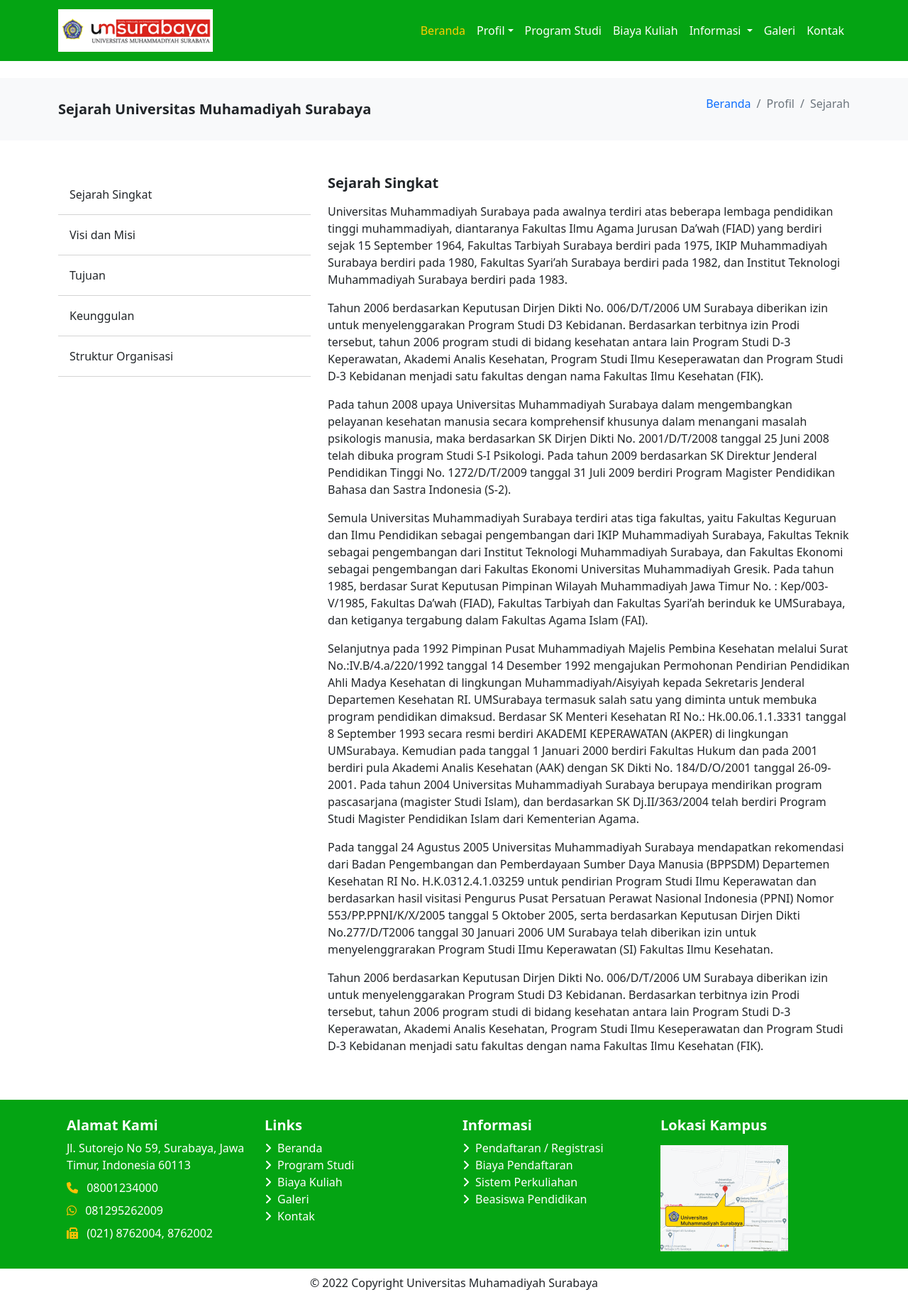
After one commit to raflifaharezi/template_kampus, a PHP site: page /pages/profil_sejarah_page.php in a window 1280 px wide. The commit adds this page. Shown: the whole page at 71% size. Run offline with PHP 8.4, Linux system fonts and the light colour scheme; some libraries are stand-ins or nearby versions.

Commit message:
commit with php

```diff
--- /dev/null
+++ b/css/font.css
@@ -0,0 +1,9 @@
+@import url('https://fonts.googleapis.com/css2?family=Inter:wght@400;500;600;700&display=swap');
+body {
+    font-family: 'Inter', serif;
+}
+
+.heading-title {
+    font-size: 20px;
+    font-weight: 700;
+}
--- /dev/null
+++ b/css/profil-style.css
@@ -0,0 +1,4 @@
+.border-list {
+    border-bottom: 0.5px solid #D4D4D4 !important;
+    /* border-top: 0.5px solid #D4D4D4 !important; */
+}
--- /dev/null
+++ b/pages/profil_sejarah_page.php
@@ -0,0 +1,242 @@
+<!DOCTYPE html>
+<html lang="en">
+
+<head>
+    <meta charset="UTF-8">
+    <meta http-equiv="X-UA-Compatible" content="IE=edge">
+    <meta name="viewport" content="width=device-width, initial-scale=1.0">
+    <link rel="stylesheet" href="../css/profil-style.css">
+    <link rel="stylesheet" href="../css/font.css">
+    <link rel="stylesheet" href="../css/color.css">
+    <link rel="stylesheet" href="https://cdnjs.cloudflare.com/ajax/libs/font-awesome/6.1.1/css/all.min.css">
+    <link href="https://cdn.jsdelivr.net/npm/bootstrap@5.0.2/dist/css/bootstrap.min.css" rel="stylesheet" integrity="sha384-EVSTQN3/azprG1Anm3QDgpJLIm9Nao0Yz1ztcQTwFspd3yD65VohhpuuCOmLASjC" crossorigin="anonymous">
+    <title>Profil | Universitas Muhamadiyah Surabaya</title>
+</head>
+
+<body>
+    <!-- START NAVIGATION  -->
+    <nav class="navbar navbar-expand-lg navbar-light bg-navbar pt-2 pb-2 background-primary">
+        <div class="container">
+            <a class="navbar-brand" href="#"><img src="../image/logo-um-surabaya.png" class="img-fluid" alt=""></a>
+            <button class="navbar-toggler" type="button" data-bs-toggle="collapse" data-bs-target="#navbarNav" aria-controls="navbarNav" aria-expanded="false" aria-label="Toggle navigation">
+        <span class="navbar-toggler-icon"></span>
+      </button>
+            <div class="collapse navbar-collapse" id="navbarNav">
+                <ul class="navbar-nav ms-auto ">
+                    <li class="nav-item text-white">
+                        <a class="nav-link active text-white" aria-current="page" href="#">Beranda</a>
+                    </li>
+                    <li class="nav-item dropdown">
+                        <a class="nav-link text-white dropdown-toggle" id="navDropdownProfil" role="button" data-bs-toggle="dropdown" aria-expanded="false" href="#">Profil</a>
+                        <ul class="dropdown-menu" aria-labelledby="navDropdownProfil">
+                            <li><a class="dropdown-item" href="#">Sejarah</a></li>
+                            <li><a class="dropdown-item" href="#">Visi dan Misi</a></li>
+                            <li><a class="dropdown-item" href="#">Tujuan</a></li>
+                            <li><a class="dropdown-item" href="#">Keunggulan</a></li>
+                            <li><a class="dropdown-item" href="#">Struktur Organisasi</a></li>
+                        </ul>
+                    </li>
+                    <li class="nav-item ">
+                        <a class="nav-link text-white" href="#">Program Studi</a>
+                    </li>
+                    <li class="nav-item">
+                        <a class="nav-link text-white" href="#">Biaya Kuliah</a>
+                    </li>
+                    <li class="nav-item dropdown">
+                        <a class="nav-link text-white dropdown-toggle" href="#" id="navbarDropdown" role="button" data-bs-toggle="dropdown" aria-expanded="false">
+                      Informasi
+                    </a>
+                        <ul class="dropdown-menu" aria-labelledby="navbarDropdown">
+                            <li><a class="dropdown-item" href="#">Penerimaan / Pendaftaran <br> Mahasiswa Baru</a></li>
+                            <li><a class="dropdown-item" href="#">Download Brosur</a></li>
+                            <li><a class="dropdown-item" href="#">Beasiswa Pendidikan</a></li>
+                            <li><a class="dropdown-item" href="#">Biaya Kuliah</a></li>
+                            <li><a class="dropdown-item" href="#">Sistem Pendidikan dan <br>Status</a></li>
+                        </ul>
+                    </li>
+                    <li class="nav-item">
+                        <a class="nav-link text-white" href="#">Galeri</a>
+                    </li>
+                    <li class="nav-item">
+                        <a class="nav-link text-white" href="#">Kontak</a>
+                    </li>
+                </ul>
+            </div>
+        </div>
+    </nav>
+    <!-- END : NAVIGATION  -->
+
+    <!-- START : BREADCRUMB -->
+    <div class="pt-4 pb-4 bg-light mt-4">
+        <div class="container">
+            <div class="row align-items-center">
+                <div class="col-md-6">
+                    <div class="fs-5 fw-bolder">Sejarah Universitas Muhamadiyah Surabaya</div>
+                </div>
+                <div class="col-md-6 mt-3 mt-md-0">
+                    <nav aria-label="breadcrumb">
+                        <ol class="breadcrumb justify-content-md-end">
+                            <li class="breadcrumb-item"><a href="#" class="text-decoration-none">Beranda</a></li>
+                            <li class="breadcrumb-item active" aria-current="page">Profil</li>
+                            <li class="breadcrumb-item active" aria-current="page">Sejarah</li>
+                        </ol>
+                    </nav>
+                </div>
+            </div>
+        </div>
+    </div>
+    <!-- END : BREADCRUMB -->
+
+    <section class="pt-5 pb-5">
+        <div class="container">
+            <div class="row">
+                <div class="col-md-4">
+                    <nav>
+                        <div class="nav-item ">
+                            <a href="#" class="nav-link active text-dark border-list pt-3 pb-3">Sejarah Singkat</a>
+                        </div>
+                        <div class="nav-item">
+                            <a href="#" class="nav-link text-dark border-list pt-3 pb-3">Visi dan Misi</a>
+                        </div>
+                        <div class="nav-item">
+                            <a href="#" class="nav-link text-dark border-list pt-3 pb-3">Tujuan</a>
+                        </div>
+                        <div class="nav-item">
+                            <a href="#" class="nav-link text-dark border-list pt-3 pb-3">Keunggulan</a>
+                        </div>
+                        <div class="nav-item">
+                            <a href="#" class="nav-link text-dark border-list pt-3 pb-3">Struktur Organisasi</a>
+                        </div>
+                    </nav>
+                </div>
+                <div class="col-md-8">
+                    <h1 class="heading-title mb-3">
+                        Sejarah Singkat
+                    </h1>
+                    <div class="main-content">
+                        <p>Universitas Muhammadiyah Surabaya pada awalnya terdiri atas beberapa lembaga pendidikan tinggi muhammadiyah, diantaranya Fakultas Ilmu Agama Jurusan Da’wah (FIAD) yang berdiri sejak 15 September 1964, Fakultas Tarbiyah Surabaya
+                            berdiri pada 1975, IKIP Muhammadiyah Surabaya berdiri pada 1980, Fakultas Syari’ah Surabaya berdiri pada 1982, dan Institut Teknologi Muhammadiyah Surabaya berdiri pada 1983.
+                        </p>
+                        <p>Tahun 2006 berdasarkan Keputusan Dirjen Dikti No. 006/D/T/2006 UM Surabaya diberikan izin untuk menyelenggarakan Program Studi D3 Kebidanan. Berdasarkan terbitnya izin Prodi tersebut, tahun 2006 program studi di bidang kesehatan
+                            antara lain Program Studi D-3 Keperawatan, Akademi Analis Kesehatan, Program Studi Ilmu Keseperawatan dan Program Studi D-3 Kebidanan menjadi satu fakultas dengan nama Fakultas Ilmu Kesehatan (FIK).
+                        </p>
+                        <p>
+                            Pada tahun 2008 upaya Universitas Muhammadiyah Surabaya dalam mengembangkan pelayanan kesehatan manusia secara komprehensif khusunya dalam menangani masalah psikologis manusia, maka berdasarkan SK Dirjen Dikti No. 2001/D/T/2008 tanggal 25 Juni 2008 telah
+                            dibuka program Studi S-I Psikologi. Pada tahun 2009 berdasarkan SK Direktur Jenderal Pendidikan Tinggi No. 1272/D/T/2009 tanggal 31 Juli 2009 berdiri Program Magister Pendidikan Bahasa dan Sastra Indonesia (S-2).
+                        </p>
+                        <p>
+                            Semula Universitas Muhammadiyah Surabaya terdiri atas tiga fakultas, yaitu Fakultas Keguruan dan Ilmu Pendidikan sebagai pengembangan dari IKIP Muhammadiyah Surabaya, Fakultas Teknik sebagai pengembangan dari Institut Teknologi Muhammadiyah Surabaya,
+                            dan Fakultas Ekonomi sebagai pengembangan dari Fakultas Ekonomi Universitas Muhammadiyah Gresik. Pada tahun 1985, berdasar Surat Keputusan Pimpinan Wilayah Muhammadiyah Jawa Timur No. : Kep/003-V/1985, Fakultas Da’wah (FIAD),
+                            Fakultas Tarbiyah dan Fakultas Syari’ah berinduk ke UMSurabaya, dan ketiganya tergabung dalam Fakultas Agama Islam (FAI).
+                        </p>
+                        <p>
+                            Selanjutnya pada 1992 Pimpinan Pusat Muhammadiyah Majelis Pembina Kesehatan melalui Surat No.:IV.B/4.a/220/1992 tanggal 14 Desember 1992 mengajukan Permohonan Pendirian Pendidikan Ahli Madya Kesehatan di lingkungan Muhammadiyah/Aisyiyah kepada Sekretaris
+                            Jenderal Departemen Kesehatan RI. UMSurabaya termasuk salah satu yang diminta untuk membuka program pendidikan dimaksud. Berdasar SK Menteri Kesehatan RI No.: Hk.00.06.1.1.3331 tanggal 8 September 1993 secara resmi berdiri
+                            AKADEMI KEPERAWATAN (AKPER) di lingkungan UMSurabaya. Kemudian pada tanggal 1 Januari 2000 berdiri Fakultas Hukum dan pada 2001 berdiri pula Akademi Analis Kesehatan (AAK) dengan SK Dikti No. 184/D/O/2001 tanggal 26-09-2001.
+                            Pada tahun 2004 Universitas Muhammadiyah Surabaya berupaya mendirikan program pascasarjana (magister Studi Islam), dan berdasarkan SK Dj.II/363/2004 telah berdiri Program Studi Magister Pendidikan Islam dari Kementerian Agama.
+                        </p>
+                        <p>
+                            Pada tanggal 24 Agustus 2005 Universitas Muhammadiyah Surabaya mendapatkan rekomendasi dari Badan Pengembangan dan Pemberdayaan Sumber Daya Manusia (BPPSDM) Departemen Kesehatan RI No. H.K.0312.4.1.03259 untuk pendirian Program Studi Ilmu Keperawatan
+                            dan berdasarkan hasil visitasi Pengurus Pusat Persatuan Perawat Nasional Indonesia (PPNI) Nomor 553/PP.PPNI/K/X/2005 tanggal 5 Oktober 2005, serta berdasarkan Keputusan Dirjen Dikti No.277/D/T2006 tanggal 30 Januari 2006 UM
+                            Surabaya telah diberikan izin untuk menyelenggrarakan Program Studi IImu Keperawatan (SI) Fakultas Ilmu Kesehatan.
+                        </p>
+                        <p>
+                            Tahun 2006 berdasarkan Keputusan Dirjen Dikti No. 006/D/T/2006 UM Surabaya diberikan izin untuk menyelenggarakan Program Studi D3 Kebidanan. Berdasarkan terbitnya izin Prodi tersebut, tahun 2006 program studi di bidang kesehatan antara lain Program Studi
+                            D-3 Keperawatan, Akademi Analis Kesehatan, Program Studi Ilmu Keseperawatan dan Program Studi D-3 Kebidanan menjadi satu fakultas dengan nama Fakultas Ilmu Kesehatan (FIK).
+                        </p>
+                    </div>
+                </div>
+            </div>
+        </div>
+    </section>
+
+    <!-- START : FOOTER  -->
+    <footer class="background-primary text-white text-lg-start">
+        <div class="container p-4">
+            <div class="row">
+                <div class="col-lg-3 col-md-6 mb-4 mb-md-0">
+                    <h5 class="fs-5 fw-bolder">Alamat Kami</h5>
+                    <ul class="list-unstyled mb-0">
+                        <li>
+                            <div class="text-white">Jl. Sutorejo No 59, Surabaya, Jawa Timur, Indonesia 60113</div>
+                        </li>
+                        <li class="mt-2">
+                            <a href="#" target="_blank" class="text-white text-decoration-none ">
+                                <i class="text-warning fa-solid fa-phone me-2"></i>
+                                <Span>08001234000</Span>
+                            </a>
+                        </li>
+                        <li class="mt-2">
+                            <a href="https://api.whatsapp.com/send?phone=6281295262009&text=Hi%20Admin%20Program%20Perkuliahan%20Karyawan,%20saya%20ingin%20tanya%20" target="_blank" class="text-white text-decoration-none mt-3">
+                                <i class="fa-brands text-warning fa-whatsapp me-2"></i>
+                                <Span>081295262009</Span>
+                            </a>
+                        </li>
+                        <li class="mt-2">
+                            <a href="#" class="text-white text-decoration-none mt-3">
+                                <i class="text-warning fa-solid fa-fax me-2"></i>
+                                <Span>(021) 8762004, 8762002</Span>
+                            </a>
+                        </li>
+
+                    </ul>
+                </div>
+                <div class="col-lg-3 col-md-6 mb-4 mb-md-0">
+                    <h5 class="fs-5 fw-bolder">Links</h5>
+                    <ul class="list-unstyled">
+                        <li>
+                            <a href="#!" class="text-white text-decoration-none"><i class="fa-solid me-2 fa-angle-right"></i><Span>Beranda</Span></a>
+                        </li>
+                        <li>
+                            <a href="#!" class="text-white text-decoration-none"><i class="fa-solid me-2 fa-angle-right"></i><Span>Program Studi</Span></a>
+                        </li>
+                        <li>
+                            <a href="#!" class="text-white text-decoration-none"><i class="fa-solid me-2 fa-angle-right"></i><Span>Biaya Kuliah</Span></a>
+                        </li>
+                        <li>
+                            <a href="#!" class="text-white text-decoration-none"><i class="fa-solid me-2 fa-angle-right"></i><Span>Galeri</Span></a>
+                        </li>
+                        <li>
+                            <a href="#!" class="text-white text-decoration-none"><i class="fa-solid me-2 fa-angle-right"></i><Span>Kontak</Span></a>
+                        </li>
+                    </ul>
+                </div>
+                <div class="col-lg-3 col-md-6 mb-4 mb-md-0">
+                    <h5 class="fs-5 fw-bolder">Informasi</h5>
+                    <ul class="list-unstyled mb-0">
+                        <li>
+                            <a href="#!" class="text-white text-decoration-none"><i class="fa-solid me-2 fa-angle-right"></i><Span>Pendaftaran / Registrasi</Span></a>
+                        </li>
+                        <li>
+                            <a href="#!" class="text-white text-decoration-none"><i class="fa-solid me-2 fa-angle-right"></i><Span>Biaya Pendaftaran</Span></a>
+                        </li>
+                        <li>
+                            <a href="#!" class="text-white text-decoration-none"><i class="fa-solid me-2 fa-angle-right"></i><Span>Sistem Perkuliahan</Span></a>
+                        </li>
+                        <li>
+                            <a href="#!" class="text-white text-decoration-none"><i class="fa-solid me-2 fa-angle-right"></i><Span>Beasiswa Pendidikan</Span></a>
+                        </li>
+                    </ul>
+                </div>
+
+                <div class="col-lg-3 col-md-6 mb-4 mb-md-0">
+                    <h5 class="fs-5 fw-bolder mb-0">Lokasi Kampus</h5>
+                    <a href="https://www.google.com/maps/d/u/0/viewer?msa=0&ll=-7.258062007495857%2C112.789185&spn=0.005194%2C0.010568&iwloc=0004de665ebea73e2c4b8&mid=1viyZhqtEarcpsBeyR-zqD5yIoBs&z=16" target="_blank">
+                        <img src="../image/maps-um-surabaya.png" alt="" class="img-fluid mt-3">
+                    </a>
+                </div>
+            </div>
+        </div>
+
+        <!-- Copyright -->
+        <div class="text-center p-2 bg-white">
+            <a class="text-dark text-decoration-none" href="#">© 2022 Copyright Universitas Muhamadiyah Surabaya</a>
+        </div>
+        <!-- Copyright -->
+    </footer>
+    <!-- END : FOOTER -->
+
+    <script src=" https://cdn.jsdelivr.net/npm/bootstrap@5.0.2/dist/js/bootstrap.bundle.min.js " integrity="sha384-MrcW6ZMFYlzcLA8Nl+NtUVF0sA7MsXsP1UyJoMp4YLEuNSfAP+JcXn/tWtIaxVXM " crossorigin="anonymous "></script>
+</body>
+
+</html>
```
Also changed, not shown: css/home-style.css (+0 -7 lines), pages/home_page.php (renamed from pages/home_page.html, +4 -3 lines), pages/profil_page.html (deleted, +0 -91 lines).
